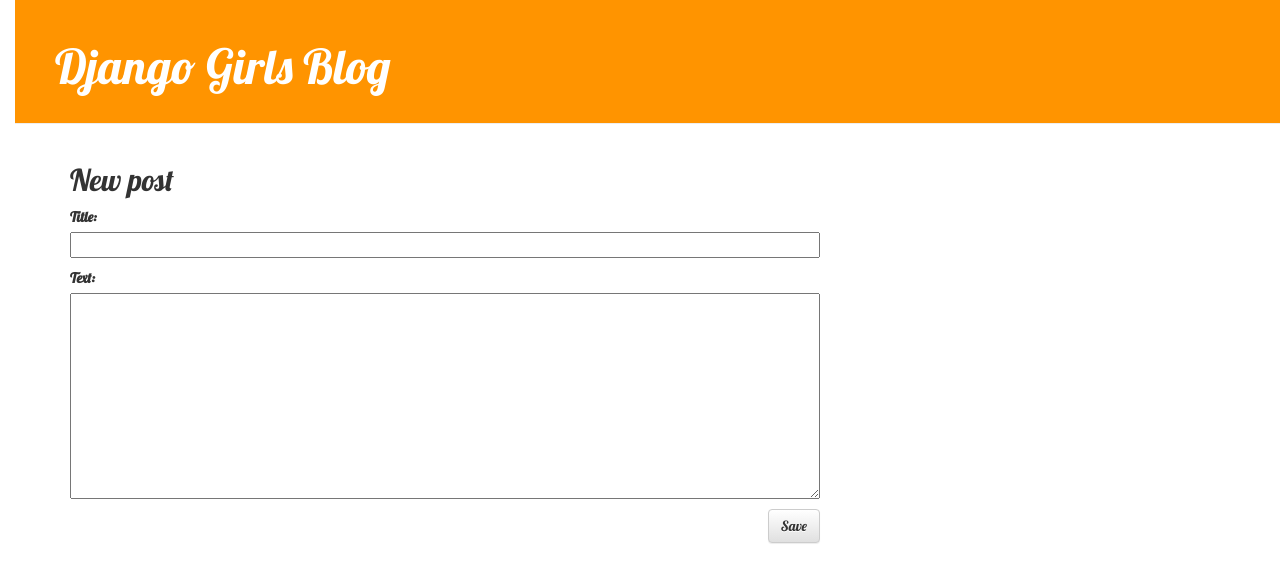
After one commit to nazib1234/PythonAnywhere-Basic-Website, a Django app: page /post/new in a window 1280 px wide. The commit adds this page. Shown: the top 583 px of the page. Run offline with Django 3.2, Linux system fonts and the light colour scheme; some libraries are stand-ins or nearby versions.

Commit message:
Added view, template for detailed blog post as well as CSS for the site and forms for making new posts

```diff
--- /dev/null
+++ b/blog/forms.py
@@ -0,0 +1,9 @@
+from django import forms
+
+from .models import Post
+
+class PostForm(forms.ModelForm):
+
+    class Meta:
+        model = Post
+        fields = ('title', 'text')
--- a/blog/templates/blog/base.html
+++ b/blog/templates/blog/base.html
@@ -6,11 +6,14 @@
         <link rel="stylesheet" href="//maxcdn.bootstrapcdn.com/bootstrap/3.2.0/css/bootstrap-theme.min.css">
         <link rel="stylesheet" href="{% static 'css/blog.css' %}">
         <link href="//fonts.googleapis.com/css?family=Lobster&subset=latin,latin-ext" rel="stylesheet" type="text/css">
+{% if user.is_authenticated %}
+        <a href="{% url 'post_new' %}" class="top-menu"><span class="glyphicon glyphicon-plus"></span></a>
+{% endif %}
 
     </head>
 <body>
-  <div class="page-header">
-        <h1><a href="/">Still making Progress...</a></h1>
+    <div class="page-header">
+        <h1><a href="/">Django Girls Blog</a></h1>
     </div>
     <div class="content container">
         <div class="row">
@@ -20,6 +23,5 @@
             </div>
         </div>
     </div>
-
 </body>
 </html>
--- a/blog/templates/blog/post_detail.html
+++ b/blog/templates/blog/post_detail.html
@@ -7,7 +7,7 @@
                 {{ post.published_date }}
             </div>
         {% endif %}
-        <h1>{{ post.title }}</h1>
+        <h2>{{ post.title }}</h2>
         <p>{{ post.text|linebreaksbr }}</p>
     </div>
 {% endblock %}
--- /dev/null
+++ b/blog/templates/blog/post_edit.html
@@ -0,0 +1,9 @@
+{% extends 'blog/base.html' %}
+
+{% block content %}
+    <h2>New post</h2>
+    <form method="POST" class="post-form">{% csrf_token %}
+        {{ form.as_p }}
+        <button type="submit" class="save btn btn-default">Save</button>
+    </form>
+{% endblock %}
--- a/blog/templates/blog/post_list.html
+++ b/blog/templates/blog/post_list.html
@@ -1,10 +1,10 @@
-{%extends 'blog/base.html' %}
+{% extends 'blog/base.html' %}
 
 {% block content %}
     {% for post in posts %}
         <div class="post">
             <div class="date">
-            <p>published: {{ post.published_date }}</p>
+                {{ post.published_date }}
             </div>
             <h1><a href="{% url 'post_detail' pk=post.pk %}">{{ post.title }}</a></h1>
             <p>{{ post.text|linebreaksbr }}</p>
--- a/blog/urls.py
+++ b/blog/urls.py
@@ -3,5 +3,6 @@ from . import views
 
 urlpatterns = [
     path('', views.post_list, name='post_list'),
-    path('post/<int:pk>/' , views.post_detail, name='post_detail'),
+    path('post/<int:pk>/', views.post_detail, name='post_detail'),
+    path('post/new', views.post_new, name='post_new'),
 ]
--- a/blog/views.py
+++ b/blog/views.py
@@ -1,12 +1,28 @@
 from django.shortcuts import render
+from .models import Post
 from django.utils import timezone
-from .models import Post
 from django.shortcuts import render, get_object_or_404
+from .forms import PostForm
+from django.shortcuts import redirect
 # Create your views here.
 
 def post_list(request):
     posts= Post.objects.filter(published_date__lte=timezone.now()).order_by('published_date')
     return render(request, 'blog/post_list.html', {'posts' : posts})
+
 def post_detail(request, pk):
     post = get_object_or_404(Post, pk=pk)
     return render(request, 'blog/post_detail.html', {'posts' : post})
+
+def post_new(request):
+    if request.method == "POST":
+        form = PostForm(request.POST)
+        if form.is_valid():
+            post = form.save(commit=False)
+            post.author = request.user
+            post.published_date = timezone.now()
+            post.save()
+            return redirect('post_detail', pk=post.pk)
+    else:
+            form = PostForm()
+    return render(request, 'blog/post_edit.html', {'form' : form})
```
Lines whose indentation alone changed are shown as unchanged.
